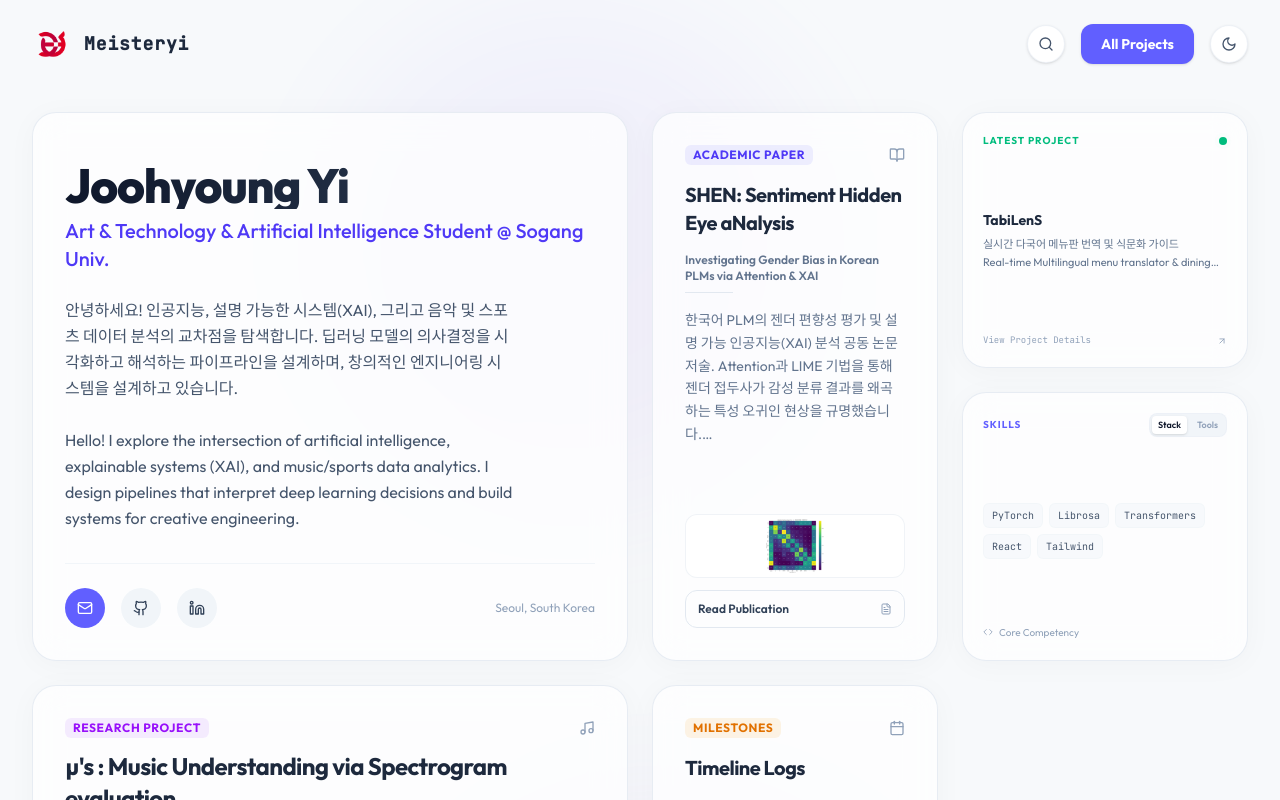
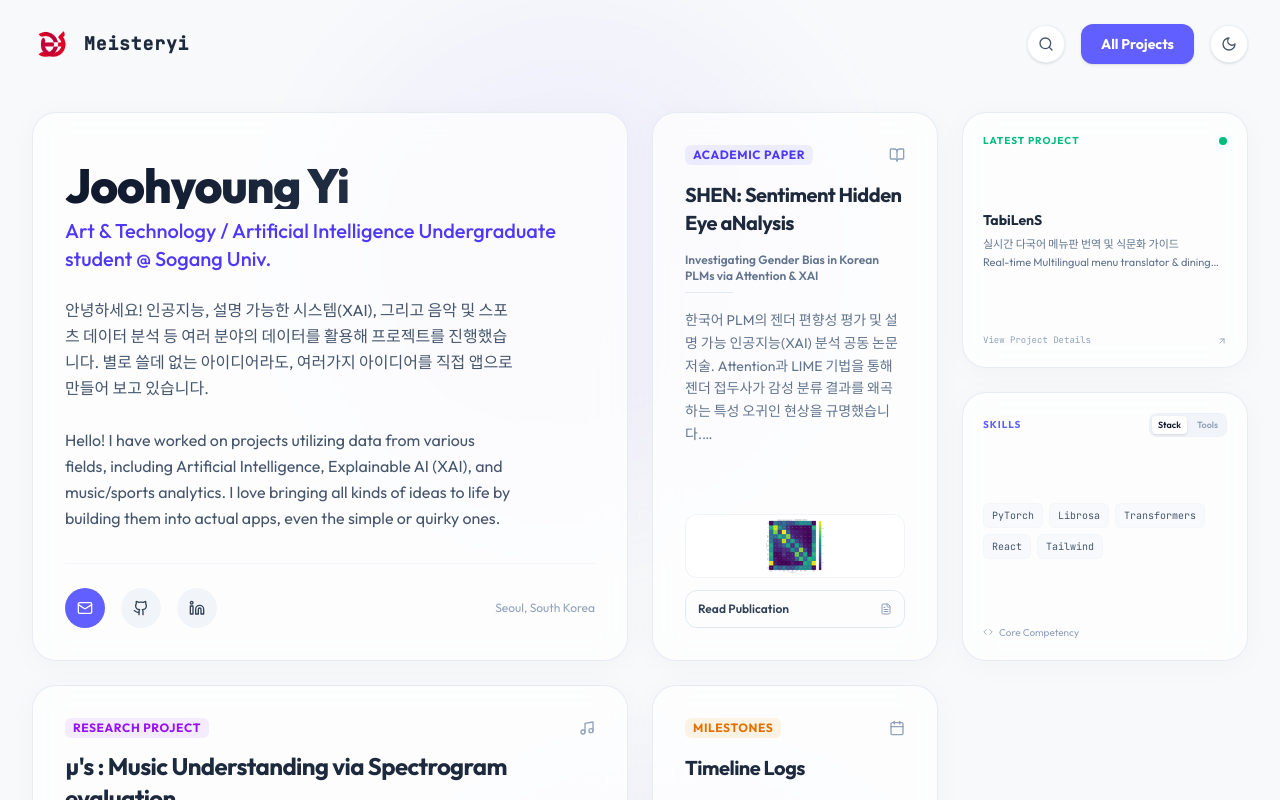
Before and after one commit to meisteryi/YJH_Personal_Website, a React (Vite) app: page / in a window 1280 px wide. Shown: the top 800 px of the page. Built offline with nearby package versions, Linux system fonts and the light colour scheme.

Commit message:
docs: update personal bio and introduction text in BentoGrid component

```diff
--- a/src/components/BentoGrid.jsx
+++ b/src/components/BentoGrid.jsx
@@ -53,13 +53,13 @@ export const HeroCard = () => {
             Joohyoung Yi
           </h1>
           <p className="text-sm sm:text-base md:text-lg lg:text-xl font-medium text-indigo-600 dark:text-indigo-400">
-            Art & Technology & Artificial Intelligence Student @ Sogang Univ.
+            Art & Technology / Artificial Intelligence Undergraduate student @ Sogang Univ.
           </p>
         </div>
 
         <p className="text-slate-600 dark:text-slate-400 leading-relaxed max-w-md text-xs sm:text-sm md:text-base mt-1 sm:mt-2">
-          안녕하세요! 인공지능, 설명 가능한 시스템(XAI), 그리고 음악 및 스포츠 데이터 분석의 교차점을 탐색합니다. 딥러닝 모델의 의사결정을 시각화하고 해석하는 파이프라인을 설계하며, 창의적인 엔지니어링 시스템을 설계하고 있습니다.<br /><br />
-          Hello! I explore the intersection of artificial intelligence, explainable systems (XAI), and music/sports data analytics. I design pipelines that interpret deep learning decisions and build systems for creative engineering.
+          안녕하세요! 인공지능, 설명 가능한 시스템(XAI), 그리고 음악 및 스포츠 데이터 분석 등 여러 분야의 데이터를 활용해 프로젝트를 진행했습니다. 별로 쓸데 없는 아이디어라도, 여러가지 아이디어를 직접 앱으로 만들어 보고 있습니다.<br /><br />
+          Hello! I have worked on projects utilizing data from various fields, including Artificial Intelligence, Explainable AI (XAI), and music/sports analytics. I love bringing all kinds of ideas to life by building them into actual apps, even the simple or quirky ones.
         </p>
       </div>
 
```
